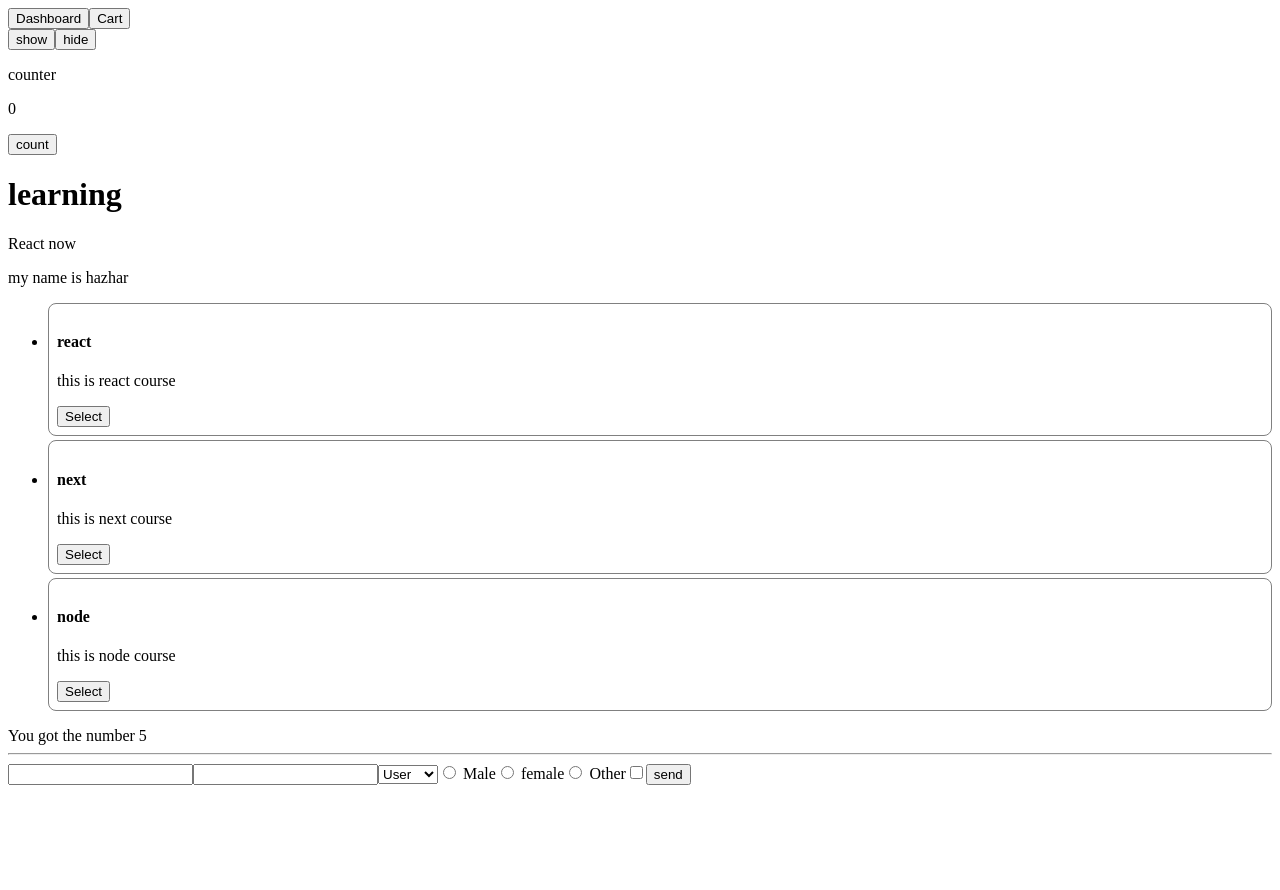
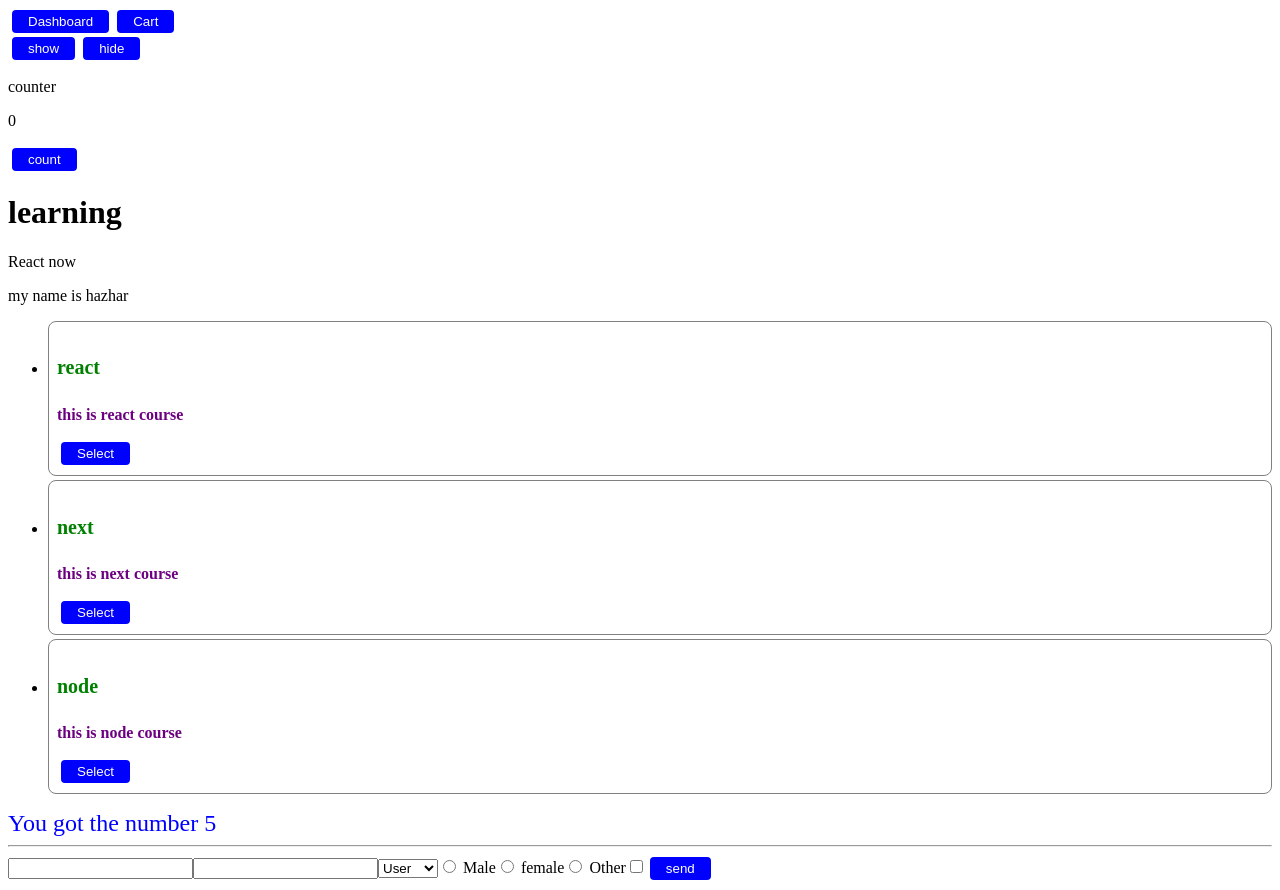
Before and after one commit to hazharmaroufi/react-v1, a React (Vite) app: page / in a window 1280 px wide. Before the commit the page ends 800 px from the top, so only its background shows below. Built offline with nearby package versions, Linux system fonts and the light colour scheme.

Commit message:
styled components

```diff
--- a/package.json
+++ b/package.json
@@ -11,7 +11,8 @@
   },
   "dependencies": {
     "react": "^18.3.1",
-    "react-dom": "^18.3.1"
+    "react-dom": "^18.3.1",
+    "styled-components": "^6.1.13"
   },
   "devDependencies": {
     "@eslint/js": "^9.13.0",
--- a/src/CourseCard.jsx
+++ b/src/CourseCard.jsx
@@ -1,5 +1,6 @@
 import { useState } from "react";
 import "./CourseCard.css";
+import styles from "./CourseCard.module.css";
 
 function CourseCard({ data: { name, desc } }) {
   const [selected, setSelected] = useState(false);
@@ -8,8 +9,10 @@ function CourseCard({ data: { name, desc } }) {
   };
   return (
     <li className={`cardList ${selected ? "select" : ""}`}>
-      <h4>{name}</h4>
-      <p>{desc}</p>
+      <h4 style={{ color: selected ? "yellow" : "green", fontSize: "20px" }}>
+        {name}
+      </h4>
+      <p className={styles.parag}>{desc}</p>
       <button onClick={selectHandler}>Select</button>
     </li>
   );
--- /dev/null
+++ b/src/CourseCard.module.css
@@ -0,0 +1,4 @@
+.parag {
+  font-weight: bold;
+  color: rgb(109, 0, 128);
+}
--- a/src/Dice.jsx
+++ b/src/Dice.jsx
@@ -1,8 +1,14 @@
+import styled from "styled-components";
+const Span = styled.span`
+  font-size: 24px;
+  color: blue;
+`;
+
 function Dice() {
   return (
     <>
-      <span>You got the number </span>
-      <span>{Math.floor(Math.random() * 6) + 1}</span>
+      <Span>You got the number </Span>
+      <Span>{Math.floor(Math.random() * 6) + 1}</Span>
     </>
   );
 }
--- /dev/null
+++ b/src/global.css
@@ -0,0 +1,8 @@
+button {
+  background-color: blue;
+  padding: 4px 16px;
+  border-radius: 4px;
+  border: none;
+  color: white;
+  margin: 2px 4px;
+}
--- a/src/main.jsx
+++ b/src/main.jsx
@@ -1,6 +1,7 @@
 import { StrictMode } from "react";
 import { createRoot } from "react-dom/client";
 import App from "./App.jsx";
+import "./global.css";
 
 createRoot(document.getElementById("root")).render(
   <StrictMode>
```
Also changed, not shown: 1 other file (tests, documents, lock files or other folders).
